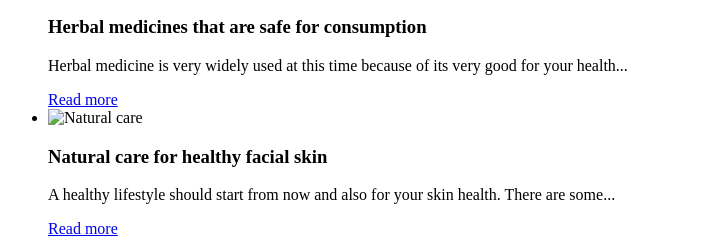
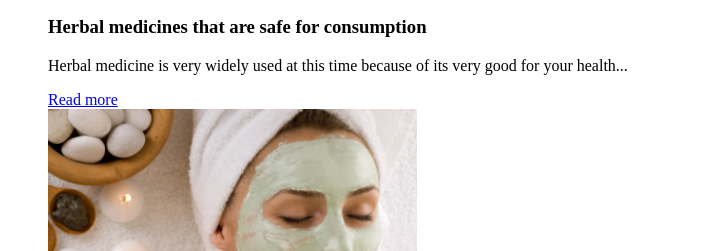
Before and after one commit to AndrijZubal/Trafalgar, a plain HTML site: page index.html in a window 1280 px wide. Shown: the part 2914-3165 px from the top of the page, without its empty margins (0-727 px from the left). Drawn offline with Linux system fonts and the light colour scheme.

Commit message:
Додано фото natural care

```diff
--- a/index.html
+++ b/index.html
@@ -121,7 +121,7 @@
                     <a href="#">Read more</a>
                 </li>
                 <li>
-                    <img src="#" alt="Natural care" width="369" height="246">
+                    <img src="./image/natural care.jpg" alt="Natural care" width="369" height="246">
                     <h3>Natural care for healthy facial skin</h3>
                     <p>A healthy lifestyle should start from now and also for your skin health. There are some...</p>
                     <a href="#">Read more</a>
```
Also changed, not shown: image/natural care.jpg (added).
